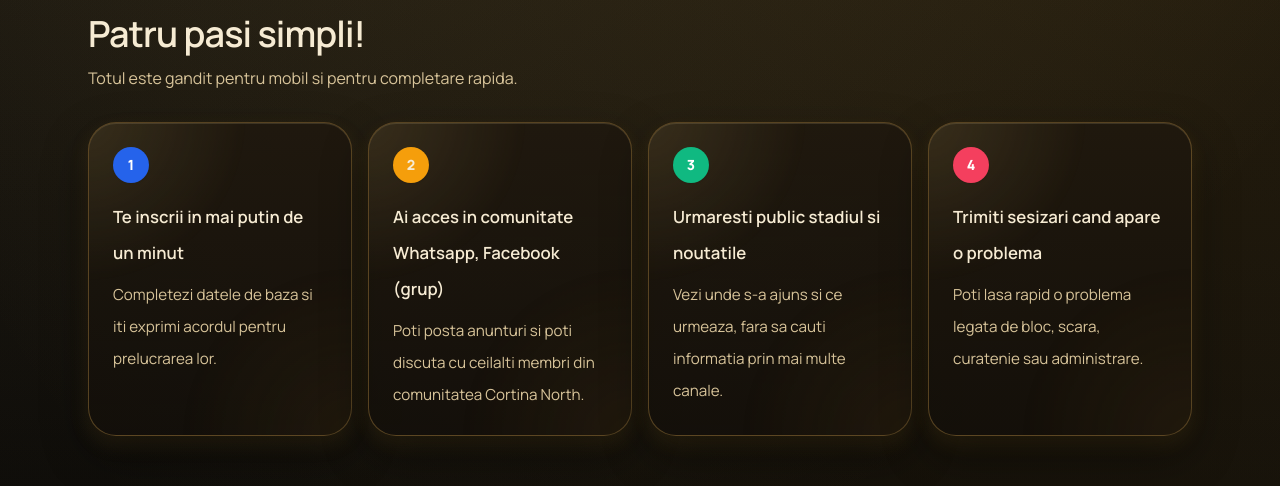
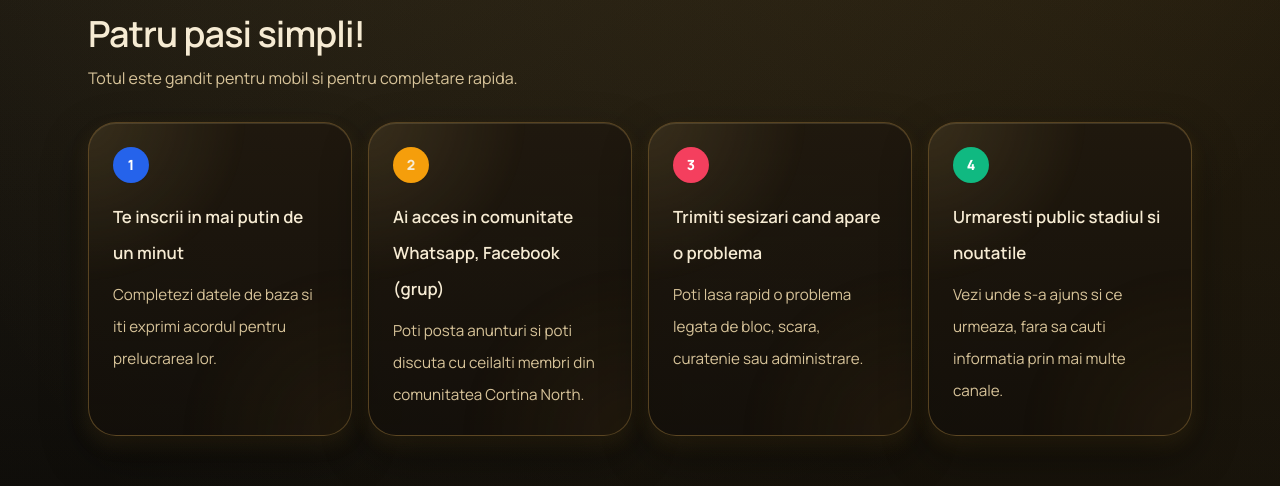
Before and after one commit to mediafisker-lang/alpinistiutilitari.ro, a Next.js app: page / in a window 1280 px wide. Shown: the part 826-1312 px from the top of the page. Built offline with nearby package versions, Linux system fonts and the light colour scheme; no server answers; the database is empty.

Commit message:
Swap steps 3 and 4 in how-it-works section

```diff
--- a/components/how-it-works-section.tsx
+++ b/components/how-it-works-section.tsx
@@ -22,21 +22,21 @@ const steps = [
   },
   {
     step: "3",
-    title: "3. Urmaresti public stadiul si noutatile",
+    title: "3. Trimiti sesizari cand apare o problema",
+    description:
+      "Poti lasa rapid o problema legata de bloc, scara, curatenie sau administrare.",
+    className:
+      "border-rose-200 bg-[linear-gradient(180deg,#fff1f2_0%,#ffffff_55%)] shadow-[0_18px_40px_rgba(225,29,72,0.10)]",
+    badgeClassName: "bg-rose-500 text-white",
+  },
+  {
+    step: "4",
+    title: "4. Urmaresti public stadiul si noutatile",
     description:
       "Vezi unde s-a ajuns si ce urmeaza, fara sa cauti informatia prin mai multe canale.",
     className:
       "border-emerald-200 bg-[linear-gradient(180deg,#edfdf5_0%,#ffffff_55%)] shadow-[0_18px_40px_rgba(16,185,129,0.12)]",
     badgeClassName: "bg-emerald-500 text-white",
-  },
-  {
-    step: "4",
-    title: "4. Trimiti sesizari cand apare o problema",
-    description:
-      "Poti lasa rapid o problema legata de bloc, scara, curatenie sau administrare.",
-    className:
-      "border-rose-200 bg-[linear-gradient(180deg,#fff1f2_0%,#ffffff_55%)] shadow-[0_18px_40px_rgba(225,29,72,0.10)]",
-    badgeClassName: "bg-rose-500 text-white",
   },
 ];
 
```
